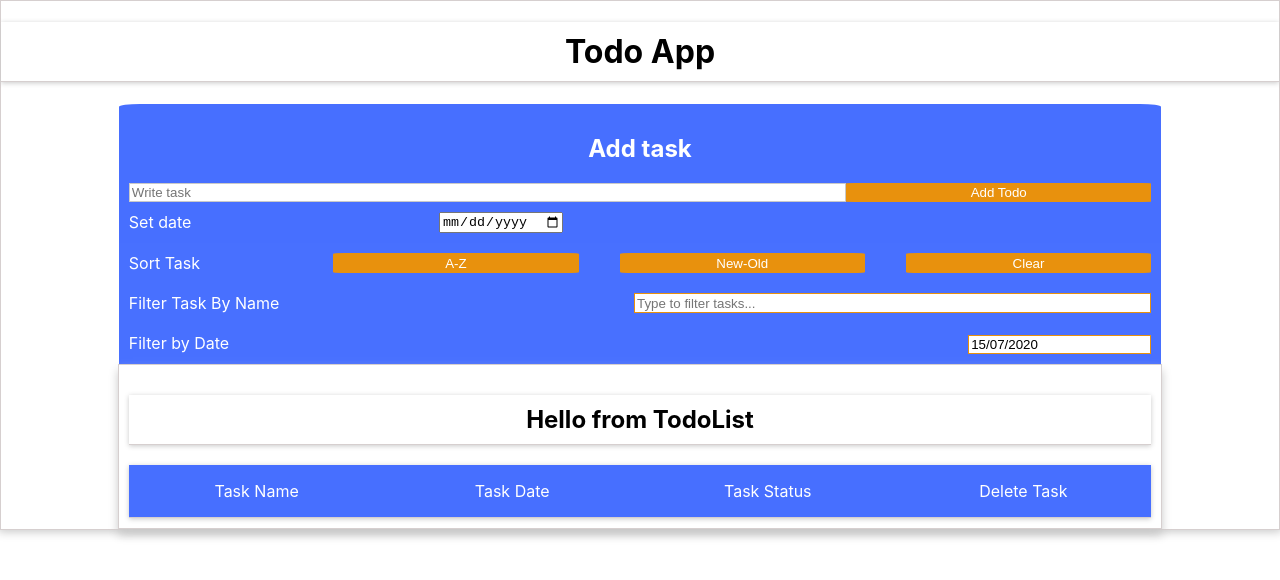
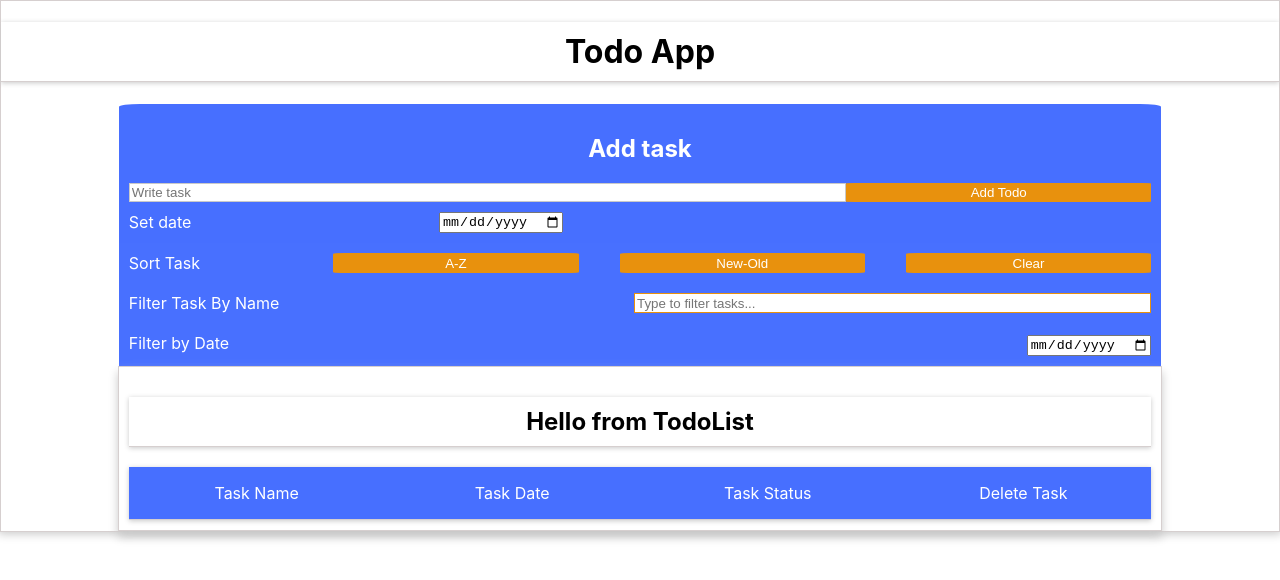
Before and after one commit to Artem2313/andersentodo, a React (Create React App) app: page / in a window 1280 px wide. Shown: the top 580 px of the page. Built offline with nearby package versions, Linux system fonts and the light colour scheme.

Commit message:
native data picker for date filter

```diff
--- a/src/App.js
+++ b/src/App.js
@@ -1,5 +1,4 @@
 import styles from "./App.module.css";
-import shortid from "shortid";
 import React, { Component } from "react";
 import AddForm from "./components/AddForm/AddForm";
 import TodoList from "./components/TodoList/TodoList";
@@ -35,6 +34,7 @@ export default class App extends Component {
 
   // Добавление таски
   addTask = (task) => {
+    console.log(task);
     // Новая таска
     this.setState((prevState) => ({
       tasks: [...prevState.tasks, task],
@@ -61,6 +61,7 @@ export default class App extends Component {
   // Фильтрация (для фильтрации по дате использовал react-datepicker)
 
   changeFilter = (filter) => {
+    console.log(filter);
     const { tasks, filteredByDate, filteredByName } = this.state;
 
     let filtered;
--- a/src/components/AddForm/AddForm.js
+++ b/src/components/AddForm/AddForm.js
@@ -39,6 +39,7 @@ export default class AddForm extends Component {
 
     const task = {
       text,
+      showDate: date.split("-").reverse().join("-"),
       date,
       completed: false,
       id: shortid.generate(),
--- a/src/components/DateFilter/DateFilter.js
+++ b/src/components/DateFilter/DateFilter.js
@@ -1,12 +1,6 @@
 import React from "react";
-import DatePicker from "react-datepicker";
 import PropTypes from "prop-types";
 import styles from "./DateFilter.module.css";
-
-import "react-datepicker/dist/react-datepicker.css";
-
-// CSS Modules, react-datepicker-cssmodules.css
-import "react-datepicker/dist/react-datepicker-cssmodules.css";
 
 export default class DateFilter extends React.Component {
   static propTypes = {
@@ -14,27 +8,29 @@ export default class DateFilter extends React.Component {
   };
 
   state = {
-    startDate: new Date(),
+    date: "",
   };
 
-  handleChange = (date) => {
+  handleChange = (e) => {
+    const date = e.target.value;
     const { onChange } = this.props;
     onChange(date);
     this.setState({
-      startDate: date,
+      date,
     });
   };
 
   render() {
+    const { date } = this.state;
     return (
       <div className={styles.mainWrapper}>
         <span className={styles.title}>Filter by Date</span>
         <div>
-          <DatePicker
-            dateFormat="dd/MM/yyyy"
-            selected={this.state.startDate}
+          <input
+            type="date"
+            name="date"
+            value={date}
             onChange={this.handleChange}
-            className={styles.input}
           />
         </div>
       </div>
--- a/src/components/TodoList/TodoList.js
+++ b/src/components/TodoList/TodoList.js
@@ -36,7 +36,7 @@ const TodoList = ({ tasks, onUpateCompleted, onDeleteTask }) => {
                   <p className={textDecor}>{task.text}</p>
                 </div>
                 <div>
-                  <p>{task.date}</p>
+                  <p>{task.showDate}</p>
                 </div>
                 <div>
                   <label>
```
